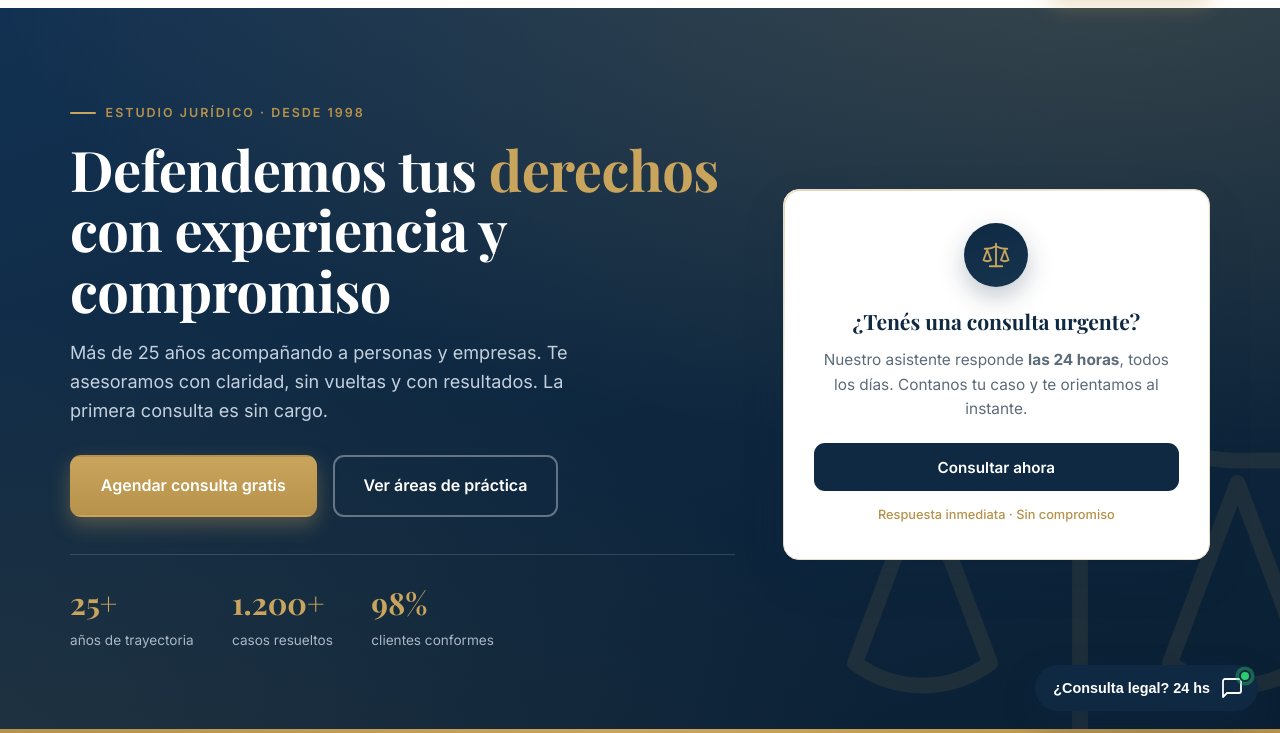
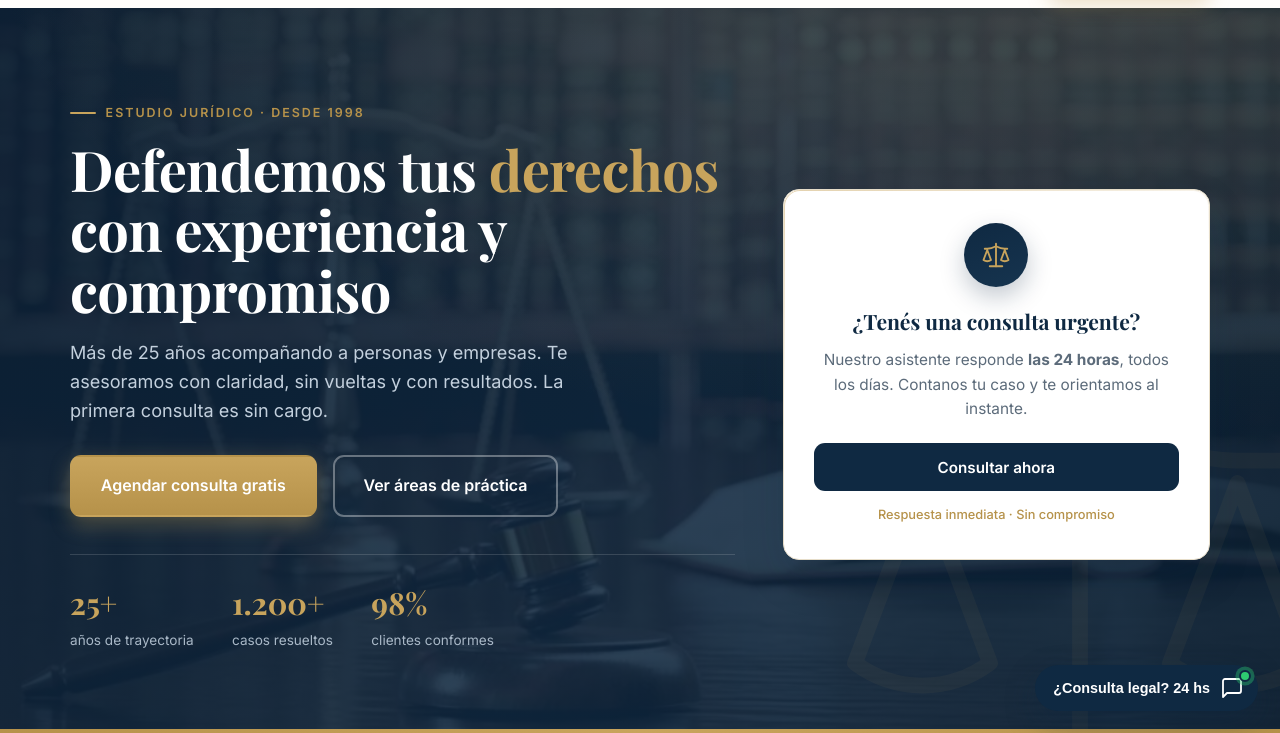
Before and after one commit to lucascolari/demo-abogados, a plain HTML site: page index.html in a window 1280 px wide. Shown: the part 67-800 px from the top of the page. Drawn offline with nearby package versions, Linux system fonts and the light colour scheme.

Commit message:
Agrega foto de fondo en el hero con veladura azul
Foto de estudio juridico (balanza, mazo, libros) como fondo del hero, con
degradado azul marino translucido por encima para legibilidad del texto.

Co-Authored-By: Claude Opus 4.8 <noreply@anthropic.com>

```diff
--- a/styles.css
+++ b/styles.css
@@ -131,15 +131,15 @@ svg { display: block; }
 .hero {
   position: relative; overflow: hidden;
   background:
-    radial-gradient(1100px 520px at 85% -10%, rgba(200,164,92,0.22), transparent),
-    radial-gradient(900px 500px at 0% 110%, rgba(200,164,92,0.10), transparent),
-    linear-gradient(160deg, #123152, var(--navy) 45%, var(--navy-deep));
+    radial-gradient(1100px 520px at 85% -10%, rgba(200,164,92,0.20), transparent) center/cover no-repeat,
+    linear-gradient(115deg, rgba(12,33,54,0.94) 0%, rgba(15,41,66,0.86) 52%, rgba(10,31,51,0.92) 100%) center/cover no-repeat,
+    var(--navy-deep) url('img/hero.webp') center/cover no-repeat;
   padding: 5.5rem 0 5rem;
 }
 .hero::after { content: ""; position: absolute; left: 0; right: 0; bottom: 0; height: 4px; background: linear-gradient(90deg, var(--gold-2), var(--gold), var(--gold-2)); }
 .hero-watermark {
   position: absolute; right: -70px; bottom: -110px; width: 540px; height: 540px;
-  color: var(--gold); opacity: 0.10; pointer-events: none;
+  color: var(--gold); opacity: 0.05; pointer-events: none;
 }
 .hero-watermark svg { width: 100%; height: 100%; }
 .hero-inner { position: relative; z-index: 1; display: grid; grid-template-columns: 1.4fr 0.9fr; gap: 3rem; align-items: center; }
```
Also changed, not shown: img/hero.webp (added).
